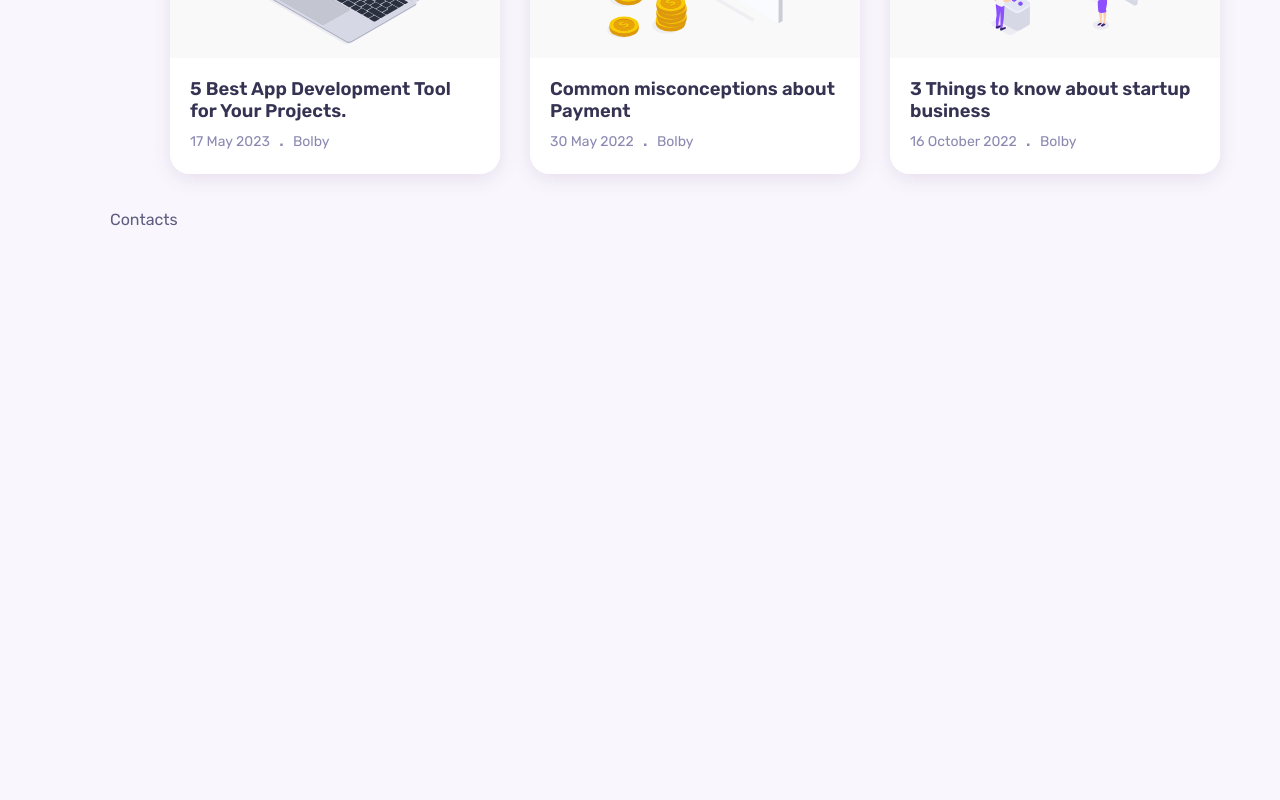
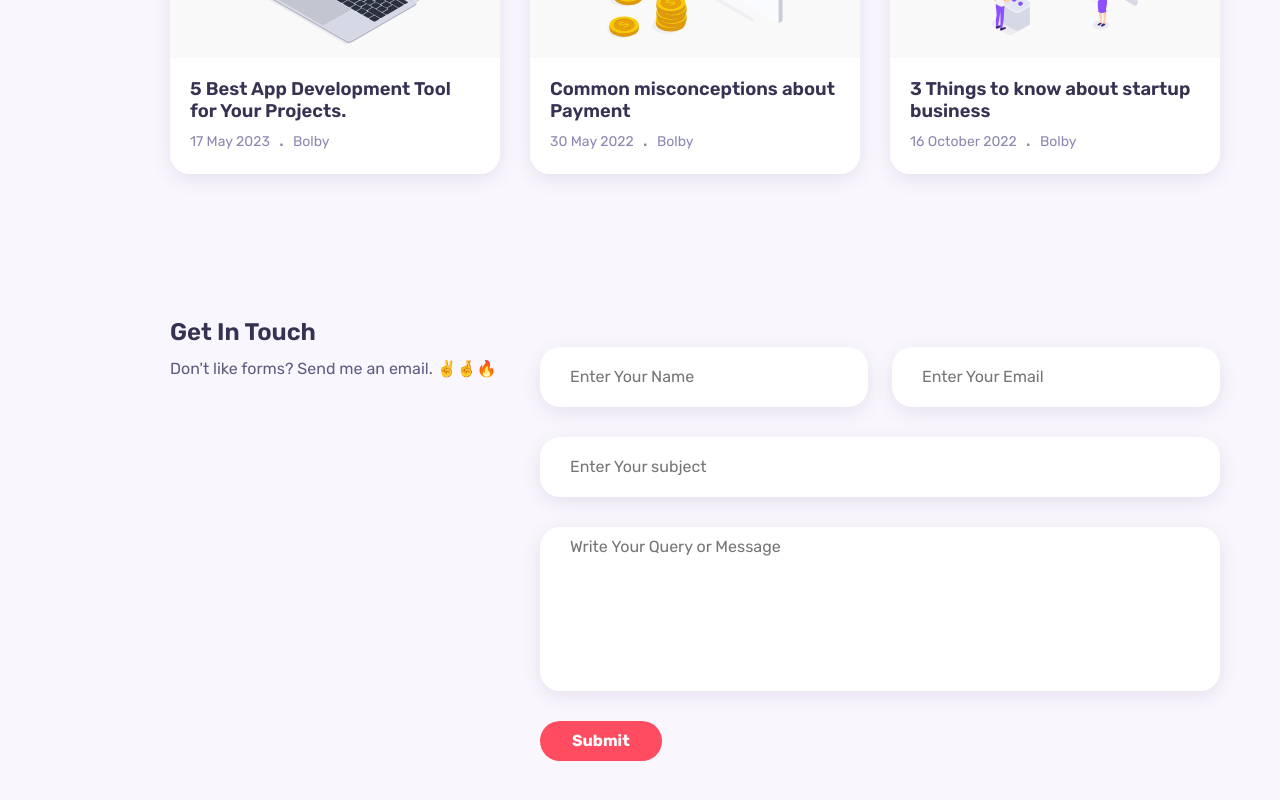
Before and after one commit to Sanganak-Abhiyanta/my_profile, a React (Create React App) app: page / in a window 1280 px wide. Shown: the part 5361-6161 px from the top of the page. Before the commit the page ends 5594 px from the top, so only its background shows below. Built offline with nearby package versions, Linux system fonts and the light colour scheme.

Commit message:
Every screen designed completed only for web

```diff
--- a/src/components/contacts/Contacts.jsx
+++ b/src/components/contacts/Contacts.jsx
@@ -1,9 +1,55 @@
-import React from 'react'
-
+import React from "react";
+import "./contacts.css";
 export default function Contacts() {
   return (
-    <div>
-      Contacts
-    </div>
-  )
+    <section className="contact container section" id="contact">
+      <h2 className="section__tilte">Get In Touch</h2>
+
+      <div className="contact__container grid">
+        <div className="contact__info">
+          <div className="contact__title"></div>
+          <p className="contact__details">
+            Don't like forms? Send me an email. ✌🤞🔥
+          </p>
+        </div>
+
+        <form action="" className="contact__form">
+          <div className="contact__form-group">
+            <div className="contact__form-div">
+              <input
+                type="text"
+                className="contact__form-input"
+                placeholder="Enter Your Name"
+              />
+            </div>
+
+            <div className="contact__form-div">
+              <input
+                type="email"
+                className="contact__form-input"
+                placeholder="Enter Your Email"
+              />
+            </div>
+          </div>
+          <div className="contact__form-div">
+            <input
+              type="text"
+              className="contact__form-input"
+              placeholder="Enter Your subject"
+            />
+          </div>
+          <div className="contact__form-div contact__form-area">
+            <textarea
+              cols={30}
+              rows={10}
+              className="contact__form-input"
+              placeholder="Write Your Query or Message"
+            ></textarea>
+          </div>
+
+          <button className="btn">Submit</button>
+        </form>
+      </div>
+    </section>
+  );
 }
--- a/src/components/contacts/contacts.css
+++ b/src/components/contacts/contacts.css
@@ -0,0 +1,45 @@
+.contact.section {
+  padding-bottom: 6.25rem;
+}
+.contact__container {
+  grid-template-columns: 4fr 8fr;
+  column-gap: 1.875rem;
+}
+
+.contact__title {
+  font-size: var(--h3-font-size);
+  margin-bottom: 0.5rem;
+}
+
+.contact__form-group {
+  display: grid;
+  grid-template-columns: repeat(2, 1fr);
+  column-gap: 1.5rem;
+}
+.contact__form-div {
+  position: relative;
+  margin-bottom: 1.875rem;
+  height: 3.75rem;
+}
+
+.contact__form-input {
+  position: absolute;
+  top: 0;
+  left: 0;
+  width: 100%;
+  height: 100%;
+  box-shadow: var(--shadow);
+  background-color: var(--container-color);
+  color: var(--text-color);
+  border: none;
+  outline: none;
+  border-radius: var(--border-radius);
+  padding: 0.625rem 1.875rem;
+  z-index: 1;
+}
+.contact__form-area {
+  height: 10.25rem;
+}
+.contact__form-area textarea {
+  resize: none;
+}
--- a/src/components/side-bar/SideBar.jsx
+++ b/src/components/side-bar/SideBar.jsx
@@ -43,7 +43,7 @@
               </a>
             </li>
             <li className="nav__item">
-              <a href="#contacts" className="nav__link">
+              <a href="#contact" className="nav__link">
               <i className="icon-bubble"></i>
               </a>
             </li>
```
